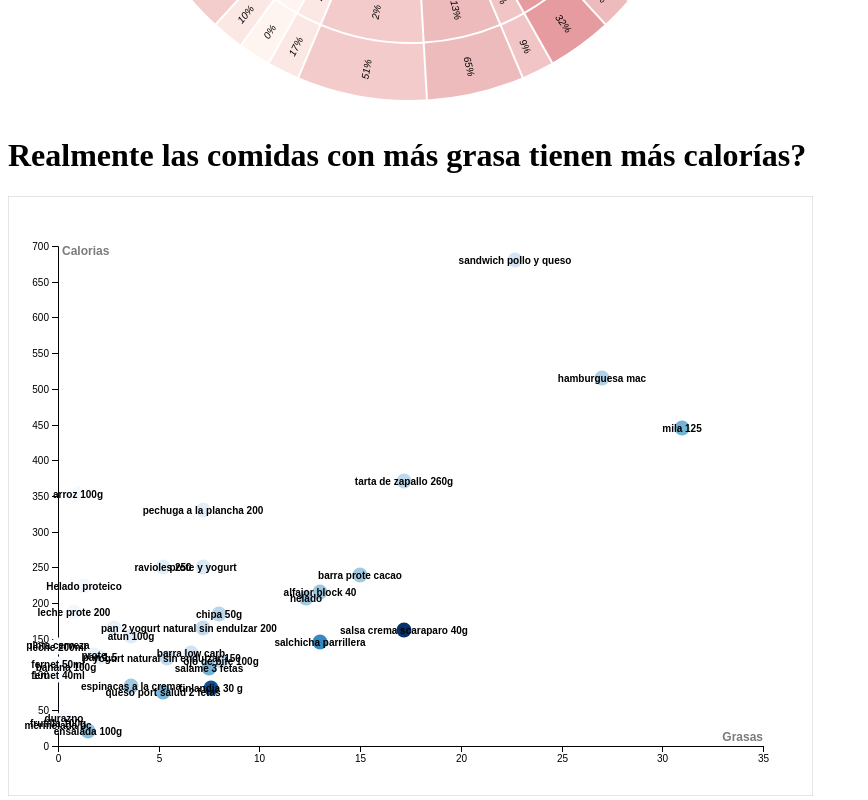
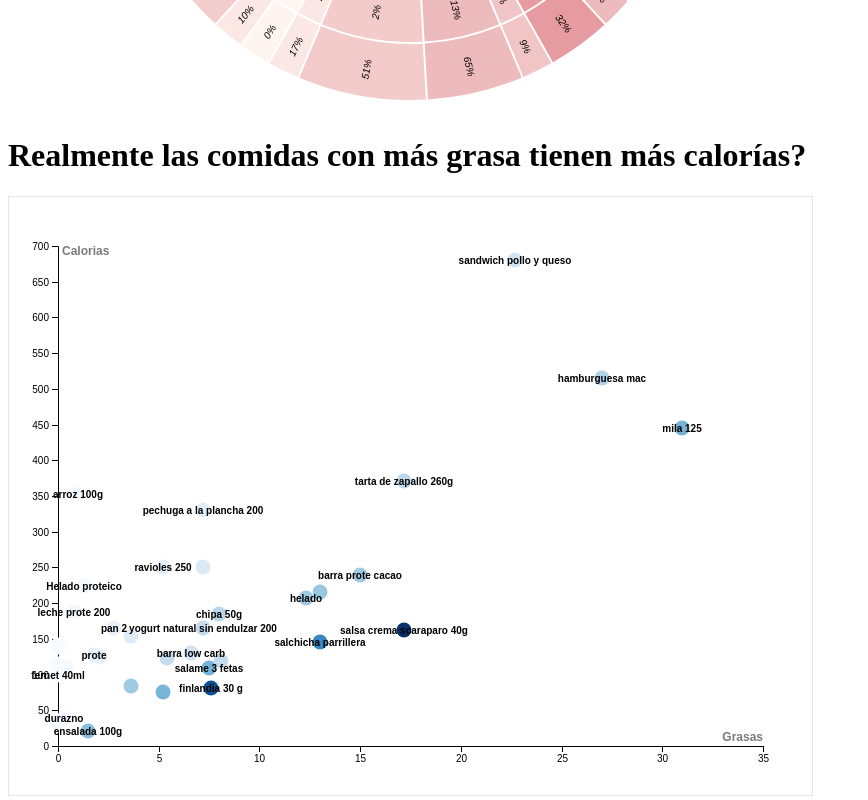
Before and after one commit to JPROSSICH/ds.02, a plain HTML site: page TP_DP.html in a window 1280 px wide. Shown: the part 1289-2089 px from the top of the page, without its empty margins (0-868 px from the left). Drawn offline with Linux system fonts and the light colour scheme.

Commit message:
se reemplazo imagen

```diff
--- a/TP_DP.html
+++ b/TP_DP.html
@@ -14,7 +14,7 @@
     <img src="https://raw.githubusercontent.com/JPROSSICH/ds.02/12a21aef01d4271e54d5c6e196e68353c9036365/Sunburst.svg" alt="Sunburst de comida vs macronutrientes y color proporcional a las calorias totales" />
 
  <h1> Realmente las comidas con más grasa tienen más calorías? </h1>
-    <img src="https://raw.githubusercontent.com/JPROSSICH/ds.02/12a21aef01d4271e54d5c6e196e68353c9036365/relacion%20grasas%20-%20calorias.svg" alt="calorías vs grasas" />
+    <img src="https://raw.githubusercontent.com/JPROSSICH/ds.02/5004d1593dff543fbde27cfc0242f0aa36c6ae82/calorias%20vs%20grasas.svg" alt="calorías vs grasas" />
 
 </body>
 </html>
```
